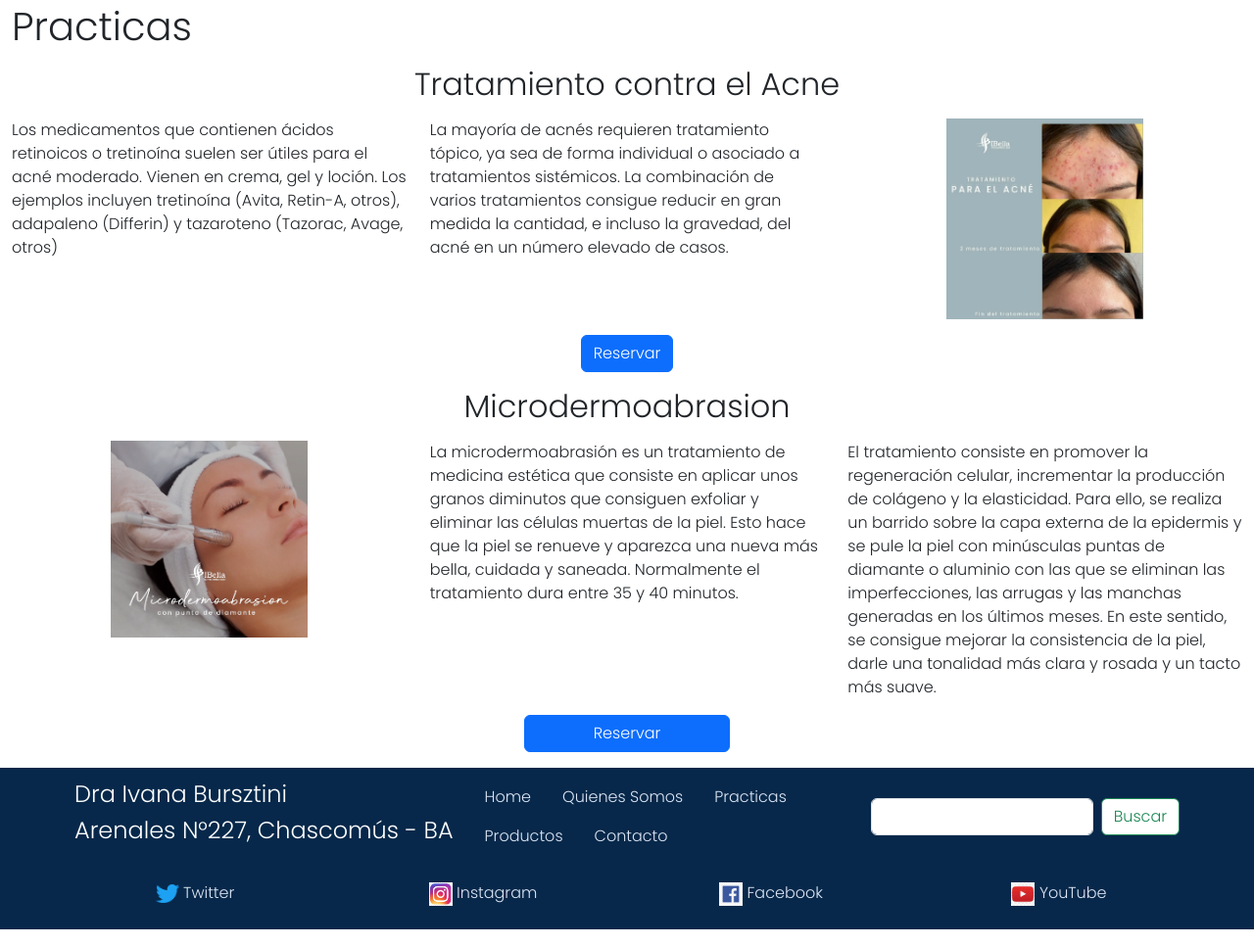
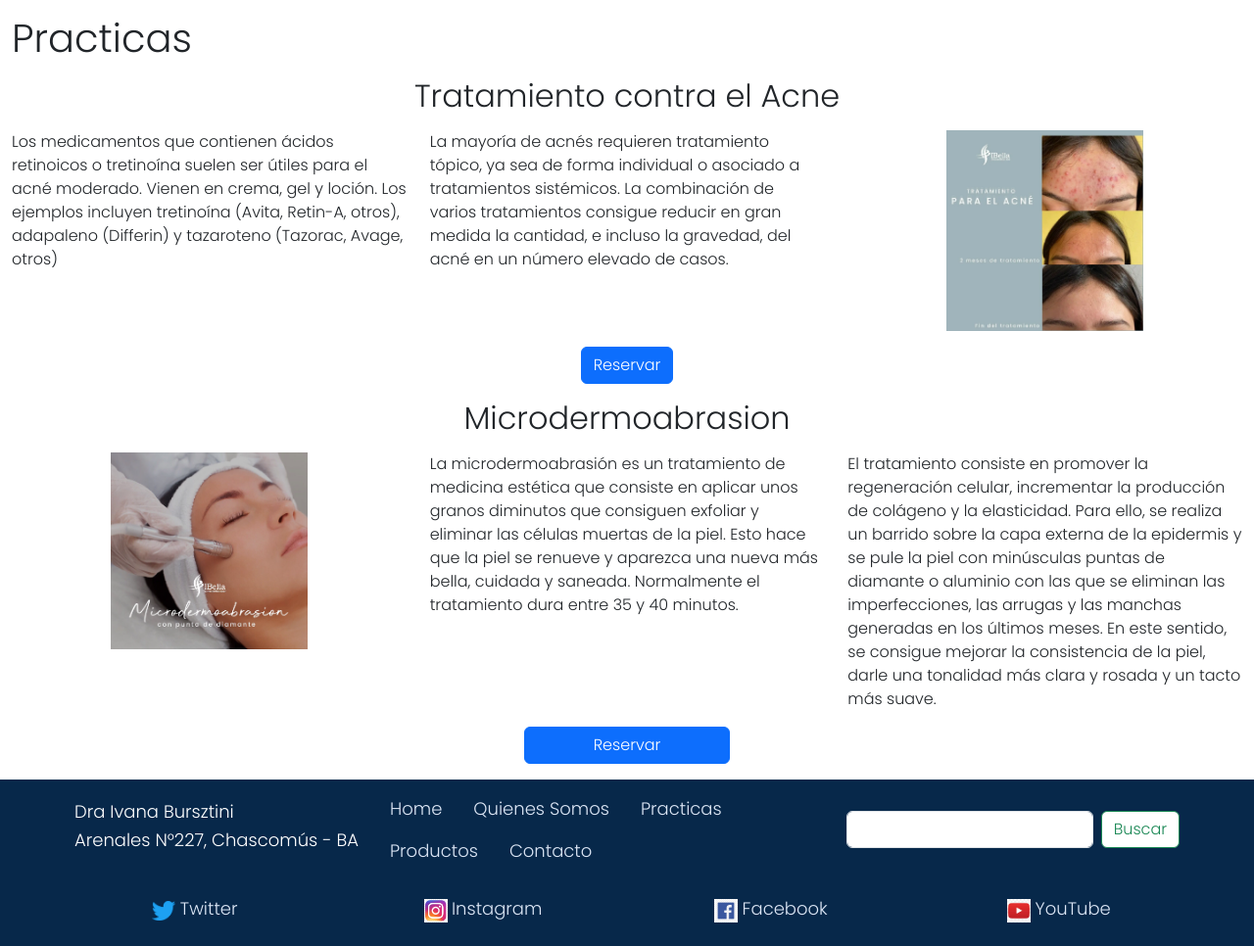
Before and after one commit to castruli/PF-CASTROF, a plain HTML site: page pages/practicas.html in a window 1280 px wide. Shown: the part 141-1107 px from the top of the page at 98% size. Drawn offline with nearby package versions, Linux system fonts and the light colour scheme.

Commit message:
control href

```diff
--- a/pages/practicas.html
+++ b/pages/practicas.html
@@ -123,19 +123,19 @@
         <div class="row">
             <div class="col-xxl-3 col-lg-3 col-md-3 col-sm-3 text-center">
                 <img class="logo" src="../multimedia/twitter-logo-1.png" alt="logo tw">
-                <a  class="text-decoration-none" href=https://twitter.com/?lang=es>Twitter</a>
+                <a  class="text-decoration-none" href="https://twitter.com/?lang=es">Twitter</a>
             </div>
             <div class="col-xxl-3 col-lg-3 col-md-3 col-sm-3 text-center">
                 <img class="logo" src="../multimedia/ig.png" alt="logo IG">
-                <a class="text-decoration-none" href=https://www.instagram.com/ibelladermoestetica/>Instagram</a>
+                <a class="text-decoration-none" href="https://www.instagram.com/ibelladermoestetica/">Instagram</a>
             </div>
             <div class="col-xxl-3 col-lg-3 col-md-3 col-sm-3 text-center">
                 <img class="logo" src="../multimedia/fb.png" alt="logo fb">
-                <a  class="text-decoration-none" href=https://www.facebook.com/>Facebook</a>
+                <a  class="text-decoration-none" href="https://www.facebook.com/">Facebook</a>
             </div>
             <div class="col-xxl-3 col-lg-3 col-md-3 col-sm-3 text-center">
                 <img class="logo" src="../multimedia/yt.jpg" alt="logo YT">
-                <a  class="text-decoration-none" href=https://www.youtube.com/>YouTube</a>
+                <a  class="text-decoration-none" href="https://www.youtube.com/">YouTube</a>
             </div>
         </div>
     </footer>
--- a/scss/imports/_image.scss
+++ b/scss/imports/_image.scss
@@ -34,7 +34,7 @@
 }
 @media (max-width: 425px) {
     figcaption{
-        font-size: 2vh;
+        font-size: 12px;
         padding: 1vh;
     }
     video{
@@ -50,7 +50,7 @@
 }
 @media (max-width: 375px){
     figcaption{
-        font-size: 0.6em;
+        font-size: 12px;
         padding-bottom: 1vh;
     }
     video{
--- a/scss/imports/_navbartop.scss
+++ b/scss/imports/_navbartop.scss
@@ -1,6 +1,4 @@
-//configuracion navbar//
-
-//superior//
+//configuracion navbar superior//
 
 .bg-nav-initial{
     background-color:$first-color;
@@ -18,7 +16,7 @@
     background-color: rgb(228, 232, 253);
 }
 
-//inferior + footer //
+//configuracion navbar inferior//
 .bg-nav-final{
     background-color:$first-color;
     padding-left: 5%;
@@ -36,18 +34,18 @@
 
 //configuracion responsive//
 
-@media (max-width: 1024px){
+@media (min-width: 1024px){
     .bg-nav-final{
         a{
-            font-size: 12px;
+            font-size: 18px;
             h6{
-                font-size: 12px;
+                font-size: 18px;
             }
         }
     }
     .bg-nav-initial{
         a{
-            font-size: 18px;
+            font-size: 24px;
         }
     }
 }
@@ -66,9 +64,7 @@
 }
 
 @media (max-width: 425px){
-    .bg-nav-initial{
 
-    }
     .collapse-final{
         display: none;
     }
@@ -101,6 +97,11 @@
         display: flex;
         flex-direction: column;
     }
+    .bg-nav-initial{
+        a{
+            font-size: 14px;
+        }
+    }
 
 
 
```
Also changed, not shown: index.html (+4 -4 lines), pages/productos.html (+4 -4 lines), pages/quienesSomos.html (+4 -4 lines), css/style.css, 1 other file.
